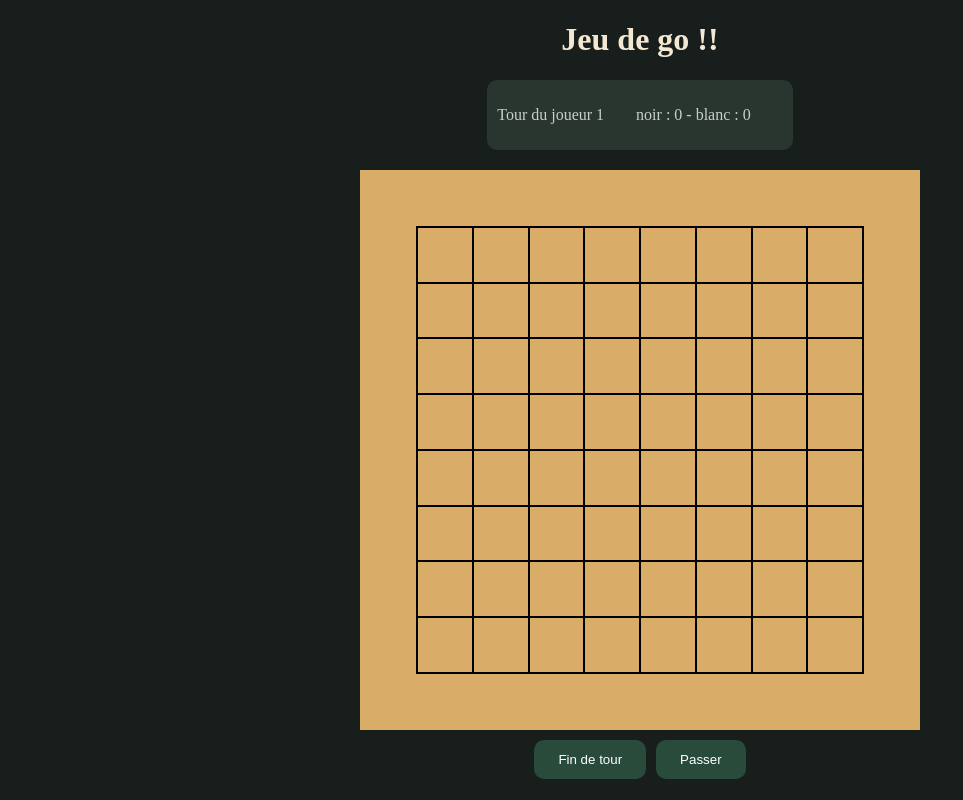
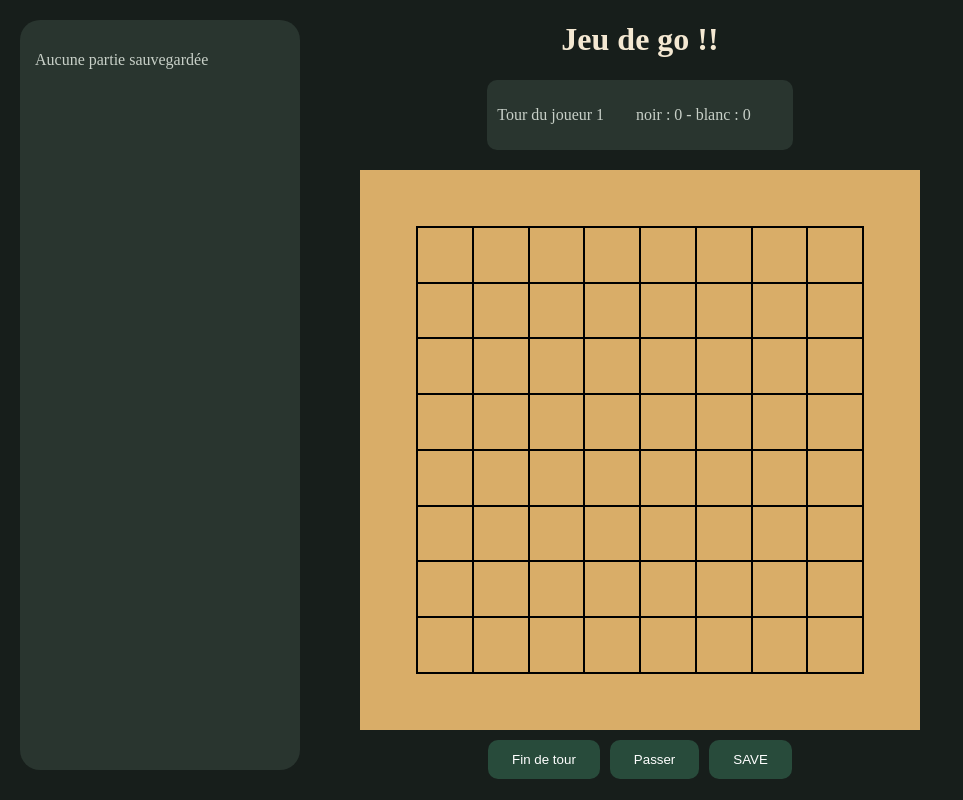
Before and after one commit to maxence468/Jeu_de_go_angular, an Angular app: page / in a window 1280 px wide. Shown: the whole page, without its empty margins (0-963 px from the left). Built offline with nearby package versions, Linux system fonts and the light colour scheme.

Commit message:
sauvegarde localstoarge

```diff
--- a/src/app/app.css
+++ b/src/app/app.css
@@ -13,7 +13,8 @@ p {
     color: var(--texte-secondaire);
 }
 
-#infoUtilisateur, #infoFinPartie {
+#infoUtilisateur,
+#infoFinPartie {
     display: flex;
     gap: 2rem;
     background-color: var(--couleur-info);
@@ -22,7 +23,7 @@ p {
     border-radius: 10px;
 }
 
-#infoFinPartie{
+#infoFinPartie {
     margin-top: 20px;
 }
 
@@ -41,6 +42,18 @@ button {
     cursor: pointer;
 }
 
-button:hover{
+button:hover {
     background-color: var(--couleur-bouton-hover);
 }
+
+#panneauGauche {
+    position: fixed;
+    top: 20px;
+    left: 20px;
+    background-color: var(--couleur-info);
+    border-radius: 20px;
+    width: 250px;
+    height: 90vh;
+    padding: 15px;
+
+}
--- a/src/app/app.html
+++ b/src/app/app.html
@@ -15,6 +15,7 @@
     <div id="divBtn">
         <button (click)="finDeTour()">Fin de tour</button>
         <button (click)="passer()">Passer</button>
+        <button (click)="save()">SAVE</button>
     </div>
     }
     @else{
@@ -34,5 +35,14 @@
     }
 
 </main>
-
+<div id="panneauGauche">
+    @if (gameManager.partieSauvegardees.length === 0) {
+    <p>Aucune partie sauvegardée</p>
+    }
+    @for (partieSauvegardee of gameManager.partieSauvegardees; track partieSauvegardee.id) {
+    <p>{{partieSauvegardee.nom}}</p>
+    <button (click)="charger(partieSauvegardee.id)">Charger</button>
+    <button (click)="supprimer(partieSauvegardee.id)">Supprimer</button>
+    }
+</div>
 <router-outlet />
--- a/src/app/app.ts
+++ b/src/app/app.ts
@@ -22,4 +22,13 @@ export class App {
   public rejouer(){
     this.gameManager.rejouer();
   }
+  public save(){
+    this.gameManager.sauvegarderPartie();
+  }
+  public charger(id: number){
+    this.gameManager.chargerPartie(id);
+  }
+  public supprimer(id:number){
+    this.gameManager.supprimerPartie(id)
+  }
 }
--- a/src/app/game-manager.ts
+++ b/src/app/game-manager.ts
@@ -6,6 +6,14 @@ export interface Game {
   tourActuel: number;
   plateau: number[][];
   partieTerminee: boolean;
+}
+
+export interface PartieSauvegardee {
+  id: number;
+  nom: string;
+  game: Game;
+  nbDePiecePose: number;
+  nbTourPasse: number;
 }
 
 @Injectable({
@@ -17,8 +25,14 @@ export class GameManager {
   nbTourPasse: number = 0;
   labelUtilisateur = signal("");
 
+  partieSauvegardees: PartieSauvegardee[] = []
+
 
   constructor() {
+    const sauvegardes = localStorage.getItem('parties');
+    if (sauvegardes !== null) {
+      this.partieSauvegardees = JSON.parse(sauvegardes)
+    }
     this.game = signal<Game>(this.creerPartie())
   }
 
@@ -162,4 +176,32 @@ export class GameManager {
     this.nbTourPasse = 0;
     this.labelUtilisateur.set('Nouvelle partie lancé !!!!!');
   }
+
+  public sauvegarderPartie() {
+    let save: PartieSauvegardee = {
+      id: Date.now(),
+      nom: 'Partie ' + this.partieSauvegardees.length,
+      game: this.game(),
+      nbDePiecePose: this.nbDePiecePose,
+      nbTourPasse: this.nbTourPasse
+    }
+    this.partieSauvegardees.push(save)
+
+    localStorage.setItem('parties', JSON.stringify(this.partieSauvegardees));
+  }
+
+  public chargerPartie(id: number) {
+    const partie = this.partieSauvegardees.find(p => p.id === id)
+    if (partie === undefined) {
+      return;
+    }
+    this.game.set(structuredClone(partie.game));
+    this.nbTourPasse = partie.nbTourPasse;
+    this.nbDePiecePose = partie.nbDePiecePose;
+  }
+
+  public supprimerPartie(id: number) {
+    this.partieSauvegardees = this.partieSauvegardees.filter(ps => ps.id !== id);
+    localStorage.setItem('parties', JSON.stringify(this.partieSauvegardees));
+  }
 }
```
